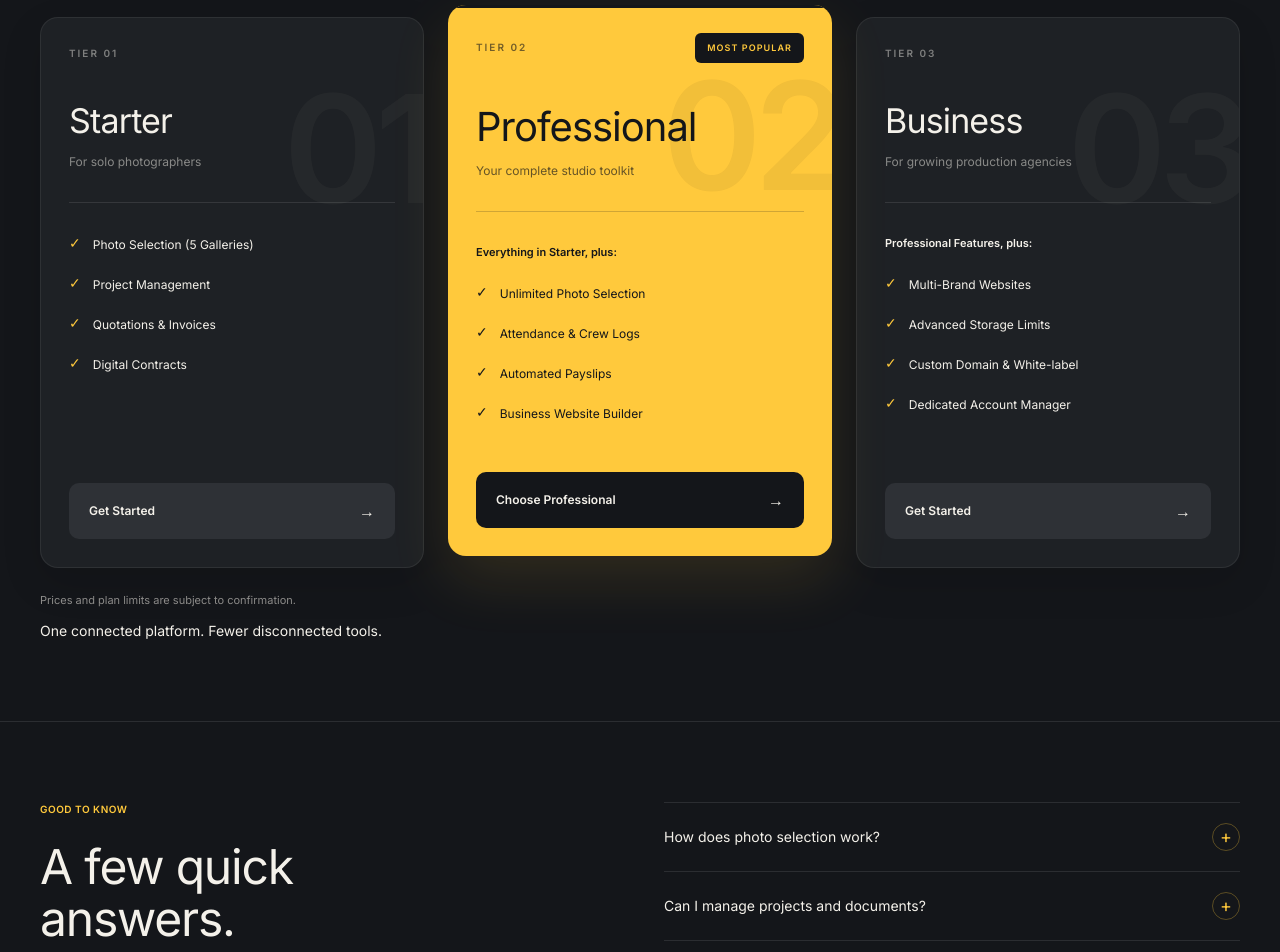
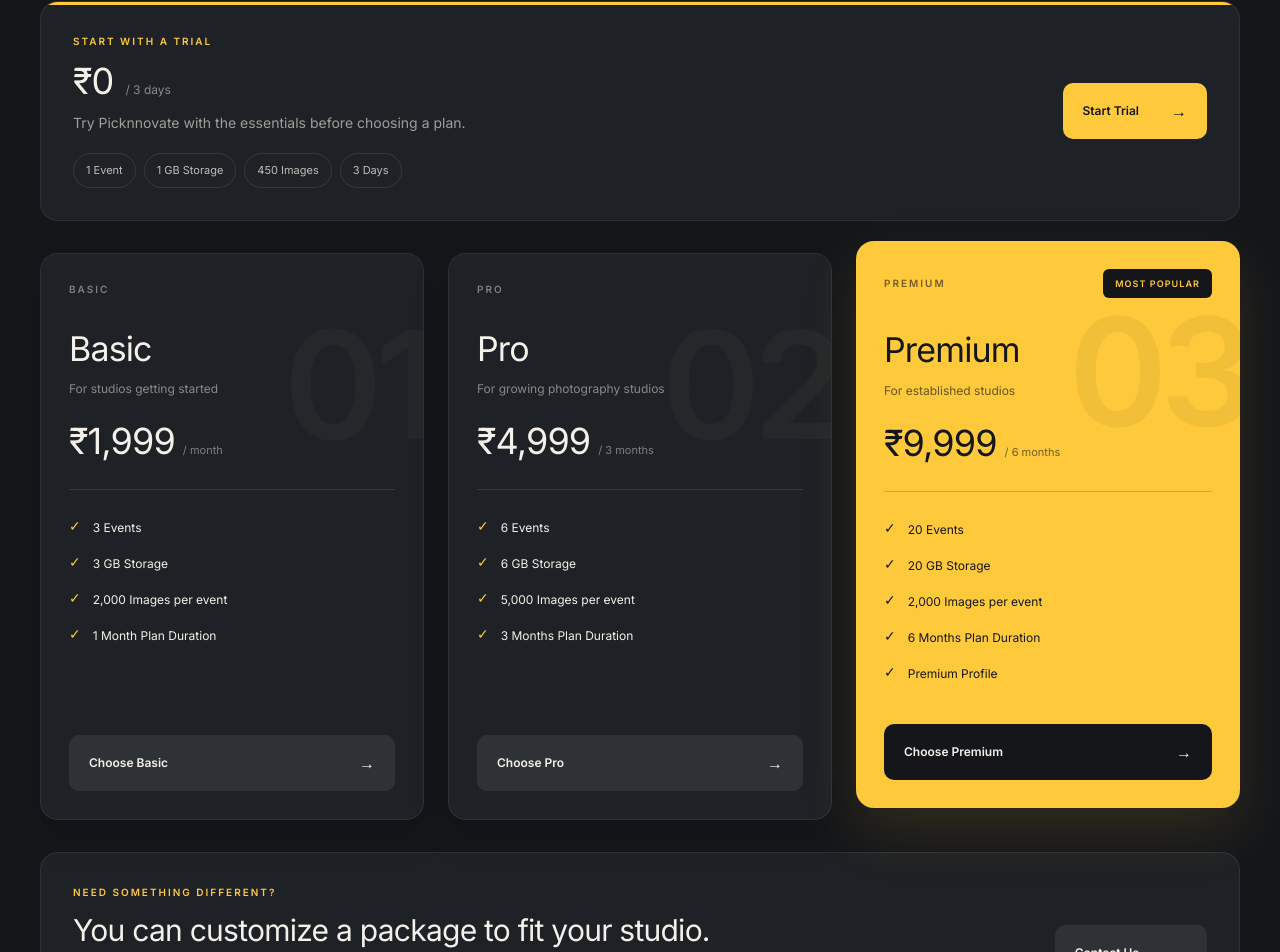
Before and after one commit to mafazinnovate-max/Innovate-Photo-Selection-App, a Next.js app: page / in a window 1280 px wide. Shown: the part 2796-3748 px from the top of the page. Built offline with nearby package versions, Linux system fonts and the light colour scheme; no server answers; the database is empty.

Commit message:
PRICING UPDATION

```diff
--- a/components/landingpage/BuiltAroundYouSection.tsx
+++ b/components/landingpage/BuiltAroundYouSection.tsx
@@ -1,10 +1,8 @@
-
 "use client";
 
 import Link from "next/link";
 import { motion, useReducedMotion } from "motion/react";
 import { useEffect, useState } from "react";
-
 
 const features = [
     {
@@ -23,50 +21,53 @@ const features = [
 
 const tiers = [
     {
-        tier: "Tier 01",
+        tier: "Basic",
         number: "01",
-        name: "Starter",
-        tag: "For solo photographers",
-        lead: null,
+        name: "Basic",
+        price: "₹1,999",
+        period: "/ month",
+        tag: "For studios getting started",
         items: [
-            "Photo Selection (5 Galleries)",
-            "Project Management",
-            "Quotations & Invoices",
-            "Digital Contracts",
+            "3 Events",
+            "3 GB Storage",
+            "2,000 Images per event",
+            "1 Month Plan Duration",
         ],
-        cta: "Get Started",
+        cta: "Choose Basic",
         featured: false,
     },
     {
-        tier: "Tier 02",
+        tier: "Pro",
         number: "02",
-        name: "Professional",
-        tag: "Your complete studio toolkit",
-        lead: "Everything in Starter, plus:",
+        name: "Pro",
+        price: "₹4,999",
+        period: "/ 3 months",
+        tag: "For growing photography studios",
         items: [
-            "Unlimited Photo Selection",
-            "Attendance & Crew Logs",
-            "Automated Payslips",
-            "Business Website Builder",
+            "6 Events",
+            "6 GB Storage",
+            "5,000 Images per event",
+            "3 Months Plan Duration",
         ],
-        cta: "Choose Professional",
-        featured: true,
+        cta: "Choose Pro",
+        featured: false,
     },
     {
-        tier: "Tier 03",
+        tier: "Premium",
         number: "03",
-        name: "Business",
-        tag: "For growing production agencies",
-        lead: "Professional Features, plus:",
+        name: "Premium",
+        price: "₹9,999",
+        period: "/ 6 months",
+        tag: "For established studios",
         items: [
-            "Multi-Brand Websites",
-            "Advanced Storage Limits",
-            "Custom Domain & White-label",
-            "Dedicated Account Manager",
-
+            "20 Events",
+            "20 GB Storage",
+            "2,000 Images per event",
+            "6 Months Plan Duration",
+            "Premium Profile",
         ],
-        cta: "Get Started",
-        featured: false,
+        cta: "Choose Premium",
+        featured: true,
     },
 ];
 
@@ -94,9 +95,7 @@ useEffect(() => {
         };
     }, []);
 
-    const hidden = reduceMotion
-        ? false
-        : { opacity: 0, y: 28 };
+    const hidden = reduceMotion ? false : { opacity: 0, y: 28 };
 
     const visible = {
         opacity: 1,
@@ -108,7 +107,6 @@ useEffect(() => {
             {/* Built Around You */}
             <section>
                 <div className="mx-auto grid w-full max-w-7xl gap-12 px-6 py-14 sm:px-8 sm:py-20 lg:grid-cols-2 lg:px-10">
-
                     {/* Left Content */}
                     <div>
                         <motion.p
@@ -213,7 +211,6 @@ useEffect(() => {
             {/* Pricing */}
             <section id="pricing" className="scroll-mt-4">
                 <div className="mx-auto w-full max-w-7xl px-6 pb-20 pt-8 sm:px-8 lg:px-10">
-
                     {/* Pricing Heading */}
                     <motion.div
                         initial={hidden}
@@ -233,9 +230,73 @@ useEffect(() => {
                         </h2>
                     </motion.div>
 
-                    {/* Pricing Cards */}
-                    <div className="mt-14 grid items-stretch gap-5 sm:grid-cols-2 lg:grid-cols-3 lg:gap-6">
+                    {/* Trial Plan */}
+                    <motion.div
+                        initial={hidden}
+                        whileInView={visible}
+                        viewport={{ once: true, amount: 0.25 }}
+                        transition={{
+                            duration: reduceMotion ? 0 : 0.75,
+                            delay: reduceMotion ? 0 : 0.12,
+                            ease,
+                        }}
+                        className="relative mt-10 overflow-hidden rounded-2xl border border-white/[0.07] bg-[#1E2125] p-6 sm:p-8"
+                    >
+                        <div
+                            aria-hidden="true"
+                            className="absolute left-0 top-0 h-[3px] w-full bg-[#FFC93C]"
+                        />
 
+                        <div className="relative flex flex-col gap-7 sm:flex-row sm:items-center sm:justify-between">
+                            <div className="min-w-0">
+                                <p className="text-[10px] font-semibold uppercase tracking-[0.2em] text-[#FFC93C]">
+                                    Start with a trial
+                                </p>
+
+                                <div className="mt-3 flex flex-wrap items-baseline gap-x-3 gap-y-1">
+                                    <h3 className="text-3xl font-normal tracking-tight sm:text-4xl">
+                                        ₹0
+                                    </h3>
+                                    <span className="text-xs text-[#F4F1EA]/50">
+                                        / 3 days
+                                    </span>
+                                </div>
+
+                                <p className="mt-3 text-sm text-[#F4F1EA]/60">
+                                    Try Picknnovate with the essentials before choosing a plan.
+                                </p>
+
+                                <div className="mt-5 flex flex-wrap gap-2">
+                                    {["1 Event", "1 GB Storage", "450 Images", "3 Days"].map(
+                                        (item) => (
+                                            <span
+                                                key={item}
+                                                className="rounded-full border border-white/10 px-3 py-2 text-[11px] text-[#F4F1EA]/75"
+                                            >
+                                                {item}
+                                            </span>
+                                        )
+                                    )}
+                                </div>
+                            </div>
+
+                            <Link
+                                href="/signup"
+                                className="group/cta flex shrink-0 items-center justify-between gap-8 rounded-lg bg-[#FFC93C] px-5 py-4 text-xs font-semibold text-[#14161A] transition-all duration-300 hover:brightness-95 active:scale-[0.98] focus-visible:outline focus-visible:outline-2 focus-visible:outline-offset-4 focus-visible:outline-[#FFC93C]"
+                            >
+                                <span>Start Trial</span>
+                                <span
+                                    aria-hidden="true"
+                                    className="text-base transition-transform duration-300 group-hover/cta:translate-x-1"
+                                >
+                                    →
+                                </span>
+                            </Link>
+                        </div>
+                    </motion.div>
+
+                    {/* Paid Plan Cards */}
+                    <div className="mt-8 grid items-stretch gap-5 sm:grid-cols-2 lg:grid-cols-3 lg:gap-6">
                         {tiers.map((t, i) => (
                             <motion.div
                                 key={t.name}
@@ -271,23 +332,19 @@ useEffect(() => {
                                               },
                                           }
                                 }
-                                className={`group relative flex h-full min-h-[440px] flex-col overflow-hidden rounded-2xl p-6 transition-shadow duration-500 sm:p-7 ${
+                                className={`group relative flex h-full min-h-[470px] flex-col overflow-hidden rounded-2xl p-6 transition-shadow duration-500 sm:p-7 ${
                                     t.featured
-                                        ? "z-10 bg-[#FFC93C] text-[#14161A] shadow-[0_24px_60px_rgba(255,201,60,0.12)] lg:-translate-y-3"
+    ? "z-10 bg-[#FFC93C] text-[#14161A] shadow-[0_24px_60px_rgba(255,201,60,0.12)] hover:shadow-[0_28px_70px_rgba(255,241,234,0.16)] lg:-translate-y-3"
     : "border border-white/[0.07] bg-[#1E2125] text-[#F4F1EA] shadow-[0_15px_40px_rgba(0,0,0,0.12)] hover:border-[#FFC93C]/30 hover:shadow-[0_22px_50px_rgba(0,0,0,0.2)]"
-                                } ${
-                                    i === 2
-                                        ? "sm:col-span-2 lg:col-span-1"
-                                        : ""
                                 }`}
                             >
-                                {/* Top Accent */}
+                                {/* Top Accent: yellow on dark cards, black on Premium */}
                                 <div
                                     aria-hidden="true"
-                                    className={`absolute left-0 top-0 h-[3px] w-full origin-left transition-transform duration-500 group-hover:scale-x-100 ${
+                                   className={`absolute left-0 top-0 h-[3px] w-full origin-left scale-x-0 transition-transform duration-500 group-hover:scale-x-100 ${
     t.featured
-                                            ? "bg-[#14161A]"
-                                            : "scale-x-0 bg-[#FFC93C]"
+        ? "bg-[#F4F1EA]"
+        : "bg-[#FFC93C]"
 }`}
                                 />
 
@@ -304,8 +361,7 @@ useEffect(() => {
                                 </span>
 
                                 <div className="relative flex flex-1 flex-col">
-
-                                    {/* Tier Label */}
+                                    {/* Plan Label */}
                                     <div className="flex items-center justify-between gap-3">
                                         <span
                                             className={`text-[10px] font-semibold uppercase tracking-[0.2em] ${
@@ -324,15 +380,9 @@ useEffect(() => {
                                         )}
                                     </div>
 
-                                    {/* Plan Name */}
-                                    <div className="mt-10">
-                                        <h3
-                                            className={`text-3xl font-normal tracking-tight sm:text-[34px] ${
-                                                t.featured
-                                                    ? "sm:text-[40px]"
-                                                    : ""
-                                            }`}
-                                        >
+                                    {/* Plan Name and Price */}
+                                    <div className="mt-8">
+                                        <h3 className="text-3xl font-normal tracking-tight sm:text-[34px]">
                                             {t.name}
                                         </h3>
 
@@ -345,26 +395,35 @@ useEffect(() => {
                                         >
                                             {t.tag}
                                         </p>
+
+                                        <div className="mt-6 flex flex-wrap items-baseline gap-x-2 gap-y-1">
+                                            <span className="text-3xl font-normal tracking-tight sm:text-4xl">
+                                                {t.price}
+                                            </span>
+                                            <span
+                                                className={`text-[11px] ${
+                                                    t.featured
+                                                        ? "text-[#14161A]/60"
+                                                        : "text-[#F4F1EA]/45"
+                                                }`}
+                                            >
+                                                {t.period}
+                                            </span>
+                                        </div>
                                     </div>
 
                                     {/* Divider */}
                                     <div
-                                        className={`my-8 h-px w-full ${
+                                        className={`my-7 h-px w-full ${
                                             t.featured
                                                 ? "bg-[#14161A]/20"
                                                 : "bg-white/10"
                                         }`}
                                     />
 
-                                    {/* Features */}
+                                    {/* Plan Features */}
                                     <div className="flex-1">
-                                        {t.lead && (
-                                            <p className="mb-6 text-[11px] font-semibold">
-                                                {t.lead}
-                                            </p>
-                                        )}
-
-                                        <ul className="space-y-5 text-xs">
+                                        <ul className="space-y-4 text-xs">
                                             {t.items.map((item, itemIndex) => (
                                                 <motion.li
                                                     key={item}
@@ -385,12 +444,20 @@ useEffect(() => {
                                                         amount: 0.2,
                                                     }}
                                                     transition={{
-                                                        duration: reduceMotion ? 0 : isMobile ? 0.25 : 0.45,
+                                                        duration: reduceMotion
+                                                            ? 0
+                                                            : isMobile
+                                                              ? 0.25
+                                                              : 0.45,
                                                         delay: reduceMotion
                                                             ? 0
                                                             : isMobile
-                                                              ? i * 0.07 + 0.08 + itemIndex * 0.035
-                                                              : i * 0.14 + 0.25 + itemIndex * 0.08,
+                                                              ? i * 0.07 +
+                                                                0.08 +
+                                                                itemIndex * 0.035
+                                                              : i * 0.14 +
+                                                                0.25 +
+                                                                itemIndex * 0.08,
                                                         ease,
                                                     }}
                                                     className="flex items-start gap-3"
@@ -416,8 +483,8 @@ useEffect(() => {
 
                                     {/* CTA */}
                                     <Link
-                                        href="/signup"
-                                        className={`group/cta mt-12 flex items-center justify-between rounded-lg px-5 py-4 text-xs font-semibold transition-all duration-300 active:scale-[0.98] focus-visible:outline focus-visible:outline-2 focus-visible:outline-offset-4 focus-visible:outline-[#FFC93C] ${
+                                        href="#contact"
+                                        className={`group/cta mt-10 flex items-center justify-between rounded-lg px-5 py-4 text-xs font-semibold transition-all duration-300 active:scale-[0.98] focus-visible:outline focus-visible:outline-2 focus-visible:outline-offset-4 focus-visible:outline-[#FFC93C] ${
                                             t.featured
                                                 ? "bg-[#14161A] text-[#F4F1EA] hover:bg-black"
                                                 : "bg-[#2E3136] text-[#F4F1EA] hover:bg-[#383C42]"
@@ -436,6 +503,46 @@ useEffect(() => {
                             </motion.div>
                         ))}
                     </div>
+
+                    {/* Custom Package Contact Section */}
+                    <motion.div
+                        initial={hidden}
+                        whileInView={visible}
+                        viewport={{ once: true, amount: 0.3 }}
+                        transition={{
+                            duration: reduceMotion ? 0 : 0.7,
+                            delay: reduceMotion ? 0 : 0.12,
+                            ease,
+                        }}
+                        className="mt-8 flex flex-col gap-5 rounded-2xl border border-white/[0.07] bg-[#1E2125] p-6 sm:flex-row sm:items-center sm:justify-between sm:p-8"
+                    >
+                        <div className="min-w-0">
+                            <p className="text-[10px] font-semibold uppercase tracking-[0.2em] text-[#FFC93C]">
+                                Need something different?
+                            </p>
+
+                            <h3 className="mt-3 text-2xl font-normal leading-tight tracking-tight sm:text-3xl">
+                                You can customize a package to fit your studio.
+                            </h3>
+
+                            <p className="mt-4 max-w-2xl text-sm leading-7 text-[#F4F1EA]/65 sm:text-base">
+                                Need different event, storage, or image limits? Contact us to create a package that fits your studio’s needs.
+                            </p>
+                        </div>
+
+                        <a
+                            href="#contact"
+                            className="group/cta flex shrink-0 items-center justify-between gap-8 rounded-lg bg-[#2E3136] px-5 py-4 text-xs font-semibold text-[#F4F1EA] transition-all duration-300 hover:bg-[#383C42] active:scale-[0.98] focus-visible:outline focus-visible:outline-2 focus-visible:outline-offset-4 focus-visible:outline-[#FFC93C]"
+                        >
+                            <span>Contact Us</span>
+                            <span
+                                aria-hidden="true"
+                                className="text-base transition-transform duration-300 group-hover/cta:translate-x-1"
+                            >
+                                →
+                            </span>
+                        </a>
+                    </motion.div>
 
                     {/* Pricing Footer */}
                     <motion.div
--- a/components/landingpage/Footer.tsx
+++ b/components/landingpage/Footer.tsx
@@ -308,7 +308,7 @@ export default function Footer() {
                                 href="tel:+918438430504"
                                 className="inline-block text-lg font-medium tracking-tight text-white transition-colors duration-300 hover:text-[#FFC93C] sm:text-xl"
                             >
-                                +91 84384 30504
+                                +91 93610 35209
                             </a>
                         </div>
 
```
Lines whose indentation alone changed are shown as unchanged.
